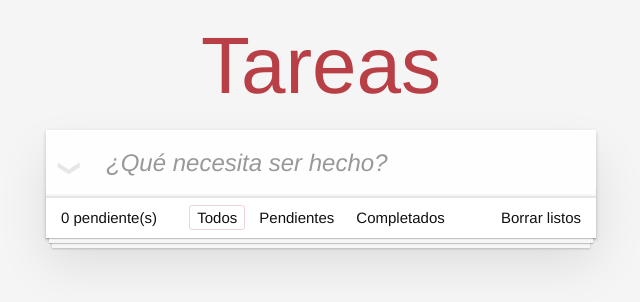
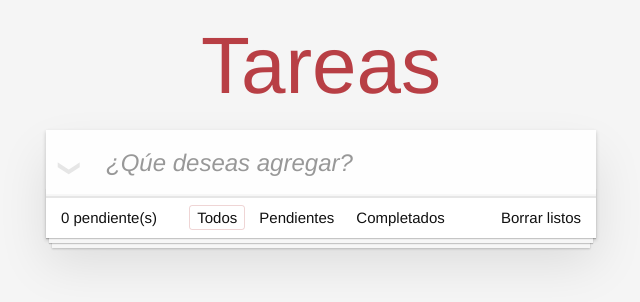
Before and after one commit to Sesquivel6/menu-tareas-js, a website built with webpack: page docs/index.html in a window 1280 px wide. Shown: the full height of the page, 319-959 px from the left. Built offline with nearby package versions, Linux system fonts and the light colour scheme.

Commit message:
Update index.html

```diff
--- a/docs/index.html
+++ b/docs/index.html
@@ -1 +1 @@
-<!doctype html><html lang="en"><head><meta charset="utf-8"><meta name="viewport" content="width=device-width,initial-scale=1"><title>Template • TodoMVC</title><script defer="defer" src="main.8a8bd89d6da352964cff.js"></script><link href="main.7bfa31366eae0d78f27a.css" rel="stylesheet"></head><body><section class="todoapp"><header class="header"><h1>Tareas</h1><input class="new-todo" placeholder="¿Qué necesita ser hecho?" autofocus></header><section class="main"><input id="toggle-all" class="toggle-all" type="checkbox"> <label for="toggle-all">Mark all as complete</label><ul class="todo-list"></ul></section><footer class="footer"><span class="todo-count"><strong>0</strong> pendiente(s)</span><ul class="filters"><li><a class="selected filtro" href="#/">Todos</a></li><li><a class="filtro" href="#/active">Pendientes</a></li><li><a class="filtro" href="#/completed">Completados</a></li></ul><button class="clear-completed">Borrar listos</button></footer></section></body></html>
+<!doctype html><html lang="en"><head><meta charset="utf-8"><meta name="viewport" content="width=device-width,initial-scale=1"><title>Template • TodoMVC</title><script defer="defer" src="main.8a8bd89d6da352964cff.js"></script><link href="main.7bfa31366eae0d78f27a.css" rel="stylesheet"></head><body><section class="todoapp"><header class="header"><h1>Tareas</h1><input class="new-todo" placeholder="¿Qúe deseas agregar?" autofocus></header><section class="main"><input id="toggle-all" class="toggle-all" type="checkbox"> <label for="toggle-all">Mark all as complete</label><ul class="todo-list"></ul></section><footer class="footer"><span class="todo-count"><strong>0</strong> pendiente(s)</span><ul class="filters"><li><a class="selected filtro" href="#/">Todos</a></li><li><a class="filtro" href="#/active">Pendientes</a></li><li><a class="filtro" href="#/completed">Completados</a></li></ul><button class="clear-completed">Borrar listos</button></footer></section></body></html>
```
